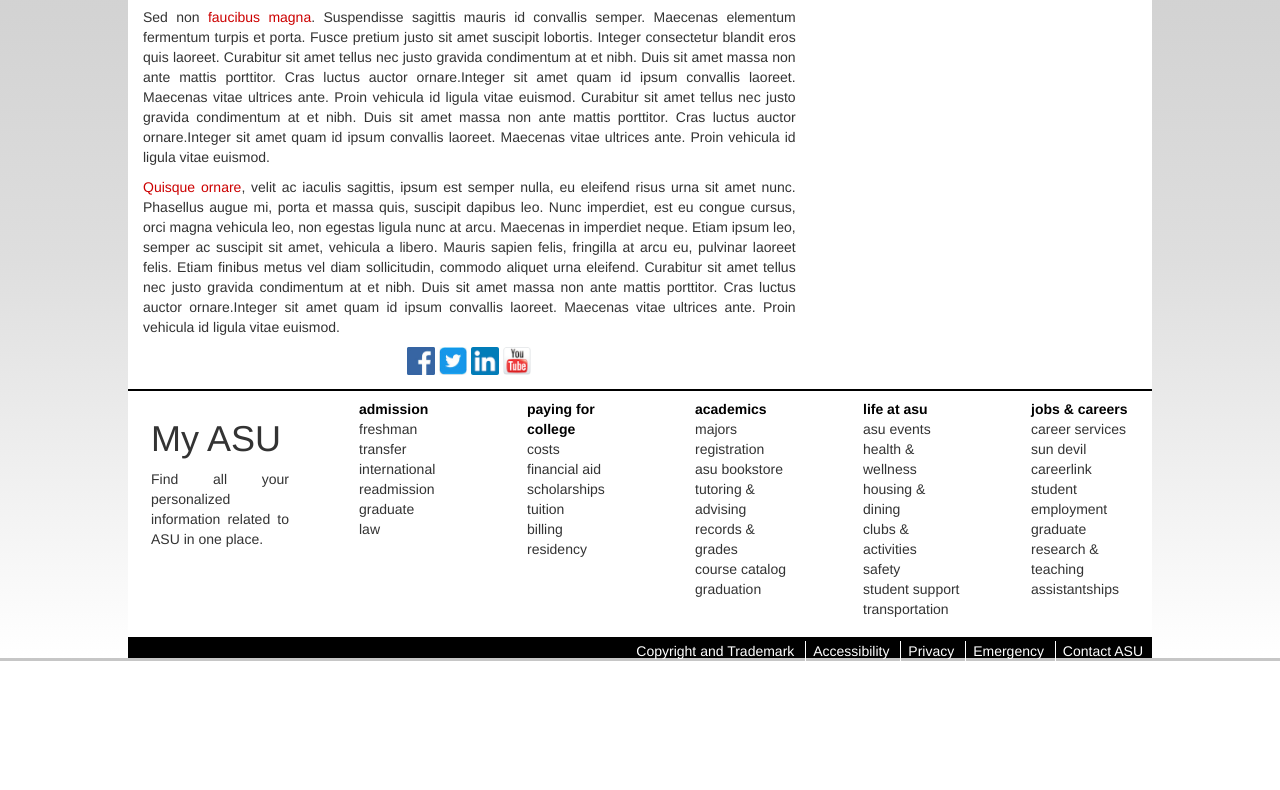
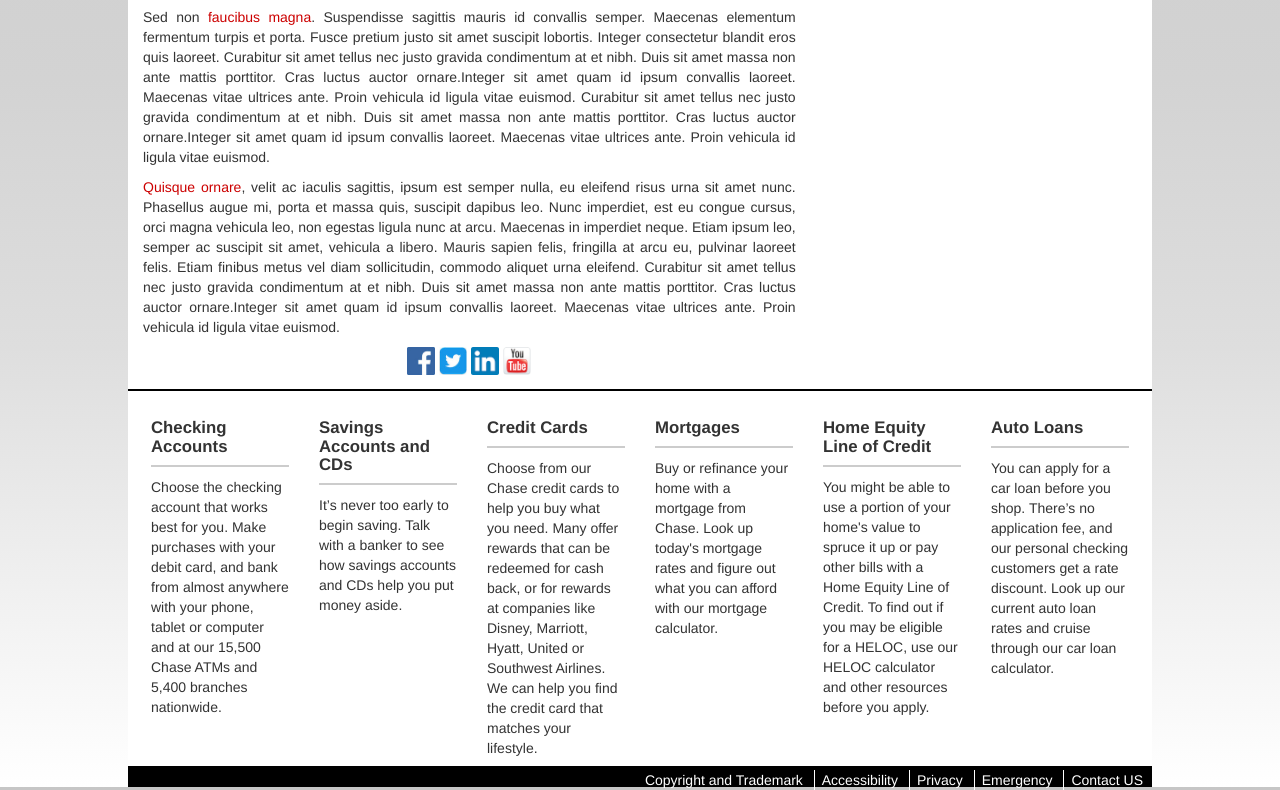
Before and after one commit to TDA/Software-Sec-SBS-Mocks, a website: page src/index.html in a window 1280 px wide. Shown: the part 629-1419 px from the top of the page. Before the commit the page ends 1290 px from the top, so only its background shows below. Drawn offline with nearby package versions, Linux system fonts and the light colour scheme.

Commit message:
edited index and login to the same template

```diff
--- a/src/index.html
+++ b/src/index.html
@@ -106,75 +106,41 @@
 
             </div>
         </div>
+
         <div class="footer row">
             <div class="col-md-2">
-                <a href="https://my.asu.edu" target="_blank"><h1>My ASU</h1></a>
-                <p>Find all your personalized information related to ASU in one place.</p>
+                <h2>Checking Accounts</h2>
+                Choose the checking account that works best for you. Make purchases with your debit card, and bank from almost anywhere with your phone, tablet or computer and at our 15,500 Chase ATMs and 5,400 branches nationwide.
             </div>
             <div class="col-md-2">
-                <ul>
-                    <li>admission</li>
-                    <li>freshman</li>
-                    <li>transfer</li>
-                    <li>international</li>
-                    <li>readmission</li>
-                    <li>graduate</li>
-                    <li>law</li>
-                </ul>
+                <h2>Savings Accounts and CDs</h2>
+                It’s never too early to begin saving. Talk with a banker to see how savings accounts and CDs help you put money aside.
             </div>
             <div class="col-md-2">
-                <ul>
-                    <li>paying for college</li>
-                    <li>costs</li>
-                    <li>financial aid</li>
-                    <li>scholarships</li>
-                    <li>tuition</li>
-                    <li>billing</li>
-                    <li>residency</li>
-                </ul>
+                <h2>Credit Cards</h2>
+                Choose from our Chase credit cards to help you buy what you need. Many offer rewards that can be redeemed for cash back, or for rewards at companies like Disney, Marriott, Hyatt, United or Southwest Airlines. We can help you find the credit card that matches your lifestyle.
             </div>
             <div class="col-md-2">
-                <ul>
-                    <li>academics</li>
-                    <li>majors</li>
-                    <li>registration</li>
-                    <li>asu bookstore</li>
-                    <li>tutoring & advising</li>
-                    <li>records & grades</li>
-                    <li>course catalog</li>
-                    <li>graduation</li>
-                </ul>
+                <h2>Mortgages</h2>
+                Buy or refinance your home with a mortgage from Chase. Look up today's mortgage rates and figure out what you can afford with our mortgage calculator.
             </div>
             <div class="col-md-2">
-                <ul>
-                    <li>life at asu</li>
-                    <li>asu events</li>
-                    <li>health & wellness</li>
-                    <li>housing & dining</li>
-                    <li>clubs & activities</li>
-                    <li>safety</li>
-                    <li>student support</li>
-                    <li>transportation</li>
-                </ul>
+                <h2>Home Equity Line of Credit</h2>
+                You might be able to use a portion of your home's value to spruce it up or pay other bills with a Home Equity Line of Credit. To find out if you may be eligible for a HELOC, use our HELOC calculator and other resources before you apply.
             </div>
             <div class="col-md-2">
-                <ul>
-                    <li>jobs & careers</li>
-                    <li>career services</li>
-                    <li>sun devil careerlink</li>
-                    <li>student employment</li>
-                    <li>graduate research & teaching assistantships</li>
-                </ul>
+                <h2>Auto Loans</h2>
+                You can apply for a car loan before you shop. There’s no application fee, and our personal checking customers get a rate discount. Look up our current auto loan rates and cruise through our car loan calculator.
             </div>
         </div>
+
         <div class="footerlinks row text-right">
             <a href="#">Copyright and Trademark</a>
             <a href="#">Accessibility</a>
             <a href="#">Privacy</a>
             <a href="#">Emergency</a>
-            <a href="#">Contact ASU</a>
+            <a href="#">Contact US</a>
         </div>
-
     </div>
 
 
```
Also changed, not shown: src/login.html (+8 -7 lines).
